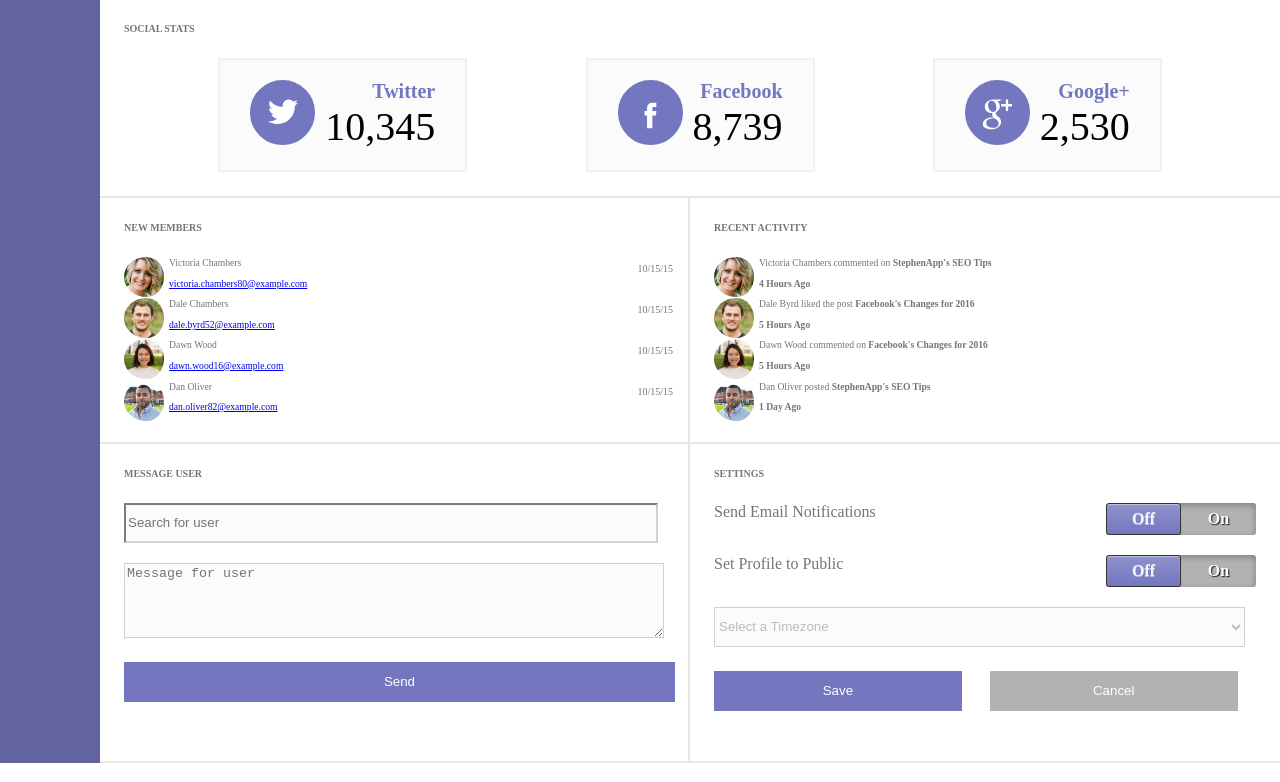
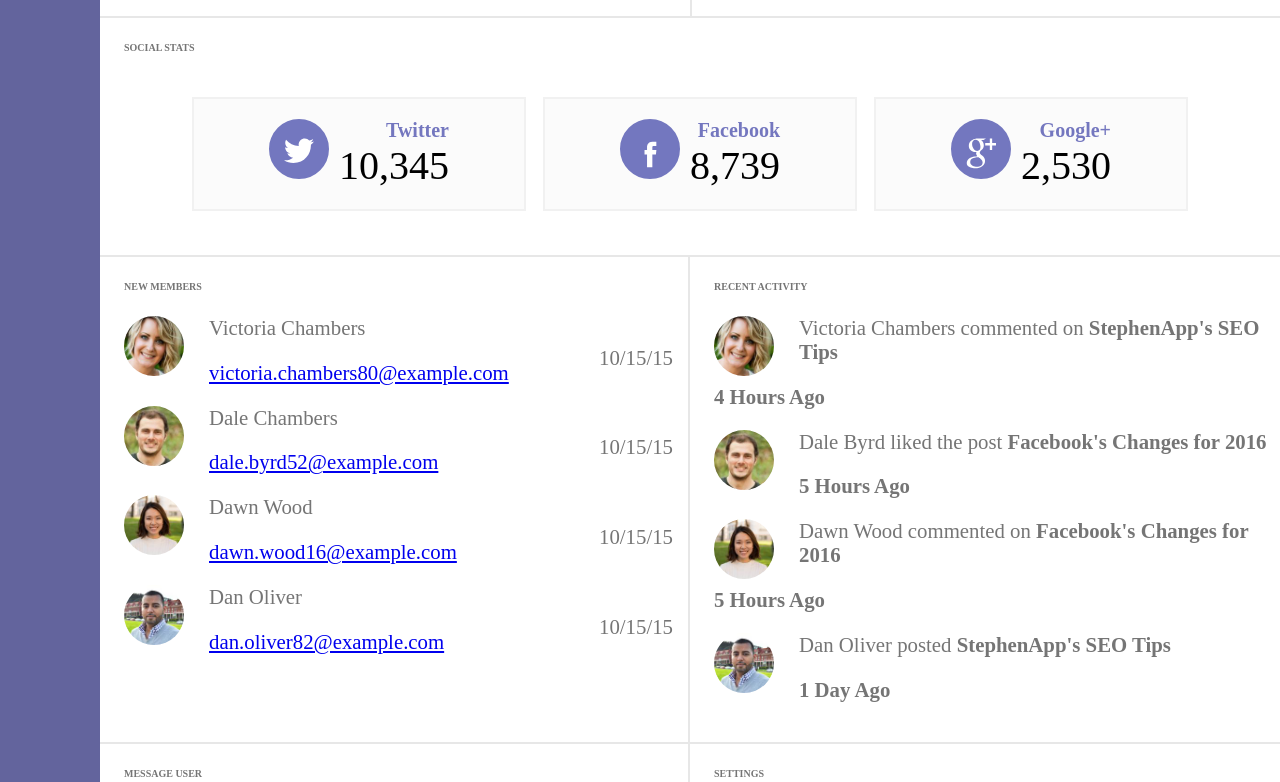
Before and after one commit to duckworthsj/Project-7, a plain HTML site: page Project 7/index.html in a window 1280 px wide. Shown: the part 1133-1915 px from the top of the page. Drawn offline with nearby package versions, Linux system fonts and the light colour scheme.

Commit message:
Update style.css

```diff
--- a/Project 7/css/style.css
+++ b/Project 7/css/style.css
@@ -54,7 +54,6 @@ ol {
 
 .dashboard-list {
     list-style-type: none;
-    padding-inline-start: none;
     margin: 2rem;
     display: flex;
     justify-content: space-evenly;
@@ -147,7 +146,6 @@ input[type="search" i] {
     color: white;
     margin-left: 1.5rem;
     margin-right: 1.5rem;
-    margin-top: none;
 }
 
 .alert-text {
@@ -167,7 +165,6 @@ input[type="search" i] {
     border-top: none;
     border-left: none;
     border-right: none;
-    border-width: 100%;
 }
 
 .traffic-header {
@@ -176,7 +173,7 @@ input[type="search" i] {
 }
 
 #traffic-chart {
-    width: 100%;
+    margin-bottom: 1.5rem;
 }
 
 .traffic-nav {
@@ -205,7 +202,6 @@ input[type="search" i] {
 /* == Daily/Mobile Grid == */
 .daily {
     grid-area: daily;
-    border-width: 100%;
 }
 
 .daily-header {
@@ -218,7 +214,6 @@ input[type="search" i] {
     border: #e7e7e7 2px solid;
     border-right: none;
     border-bottom: none;
-    border-width: 100%;
 }
 
 .mobile-header {
@@ -238,7 +233,6 @@ input[type="search" i] {
     border: #e7e7e7 2px solid;
     border-left: none;
     border-right: none;
-    border-width: 100%;
 }
 
 .social-header {
@@ -305,40 +299,31 @@ input[type="search" i] {
     border-left: none;
     border-top: none;
     border-bottom: none;
-    border-width: 100%;
 }
 
 .members-header {
     margin-left: 1.5rem;
 }
 
-.member-container {
-    display: flex;
-}
-
-.activity {
-    border-width: 100%;
-}
-
 .profile-image {
-    height: 65px;
+    height: 50px;
     border-radius: 50%;
     float: left;
-    padding-right: 25px;
+    margin-right: 25px;
 }
 
 .member-text,
 .activity-text {
-    font-size: 10px;
+    font-size: 15px;
     margin-left: 1.5rem;
     color: #757575;
 }
 
 .date {
     float: right;
-    padding-right: 400px;
+    padding-right: 300px;
     margin: -15px;
-    font-size: 20px;
+    font-size: 15px;
 }
 
 .activity {
@@ -361,7 +346,6 @@ input[type="search" i] {
     padding-right: 20px;
     border: #e7e7e7 2px solid;
     border-left: none;
-    border-width: 100%;
 }
 
 .message-header {
@@ -384,7 +368,6 @@ input[type="search" i] {
     border: #e7e7e7 2px solid;
     border-left: none;
     border-right: none;
-    border-width: 100%;
 }
 
 .settings-header {
@@ -438,6 +421,10 @@ input[type="search" i] {
     color: #bcbcbc;
 }
 
+.button-primary{
+    margin-left: 1.5rem;
+}
+
 .button-primary,
 .button-disabled {
     width: 46%;
@@ -445,7 +432,6 @@ input[type="search" i] {
     margin-bottom: 20px;
     background-color: #7477bf;
     color:  white;
-    margin-left: 1.5rem;
     box-shadow: none;
     border: none;
 }
@@ -473,7 +459,172 @@ input[type="search" i] {
     /* == Navigation Sidebar == */
     .dashboard-list {
         list-style-type: none;
-        padding-inline-start: none;
+        margin: 2rem;
+        display: block;
+
+    }
+    .nav-list {
+        padding-bottom: 2rem;
+    }
+
+    /* == Header == */
+    .header {
+        grid-area: header;
+    }
+
+    .profile-name {
+        font-size: 20px;
+    }
+
+    .profile-pic {
+        height: 30px;
+        width: 30px;
+    }
+
+    .bell-icon {
+        height: 20px;
+        width: 25px;
+    }
+
+    /* == Dashboard == */
+    .widget {
+        grid-area: dashboard;
+    }
+
+    .main-header {
+        grid-area: dashboard;
+    }
+
+    .main-header-search {
+        grid-area: dashboard;
+    }
+
+    .alert {
+        grid-area: alert;
+    }
+
+    /* == Traffic Grid == */
+    .traffic {
+        grid-area: traffic;
+    }
+
+    /* == Daily/Mobile Grid == */
+    .daily {
+        grid-area: daily;
+    }
+
+    .mobile {
+        grid-area: mobile;
+        border-top: none;
+    }
+
+    /* == Social Grid == */
+    .social {
+        grid-area: social;
+    }
+
+    .twitter,
+    .facebook,
+    .google,
+    .social-wrapper {
+        justify-content: space-evenly;
+        padding: 10px 15px;
+    }
+
+    .social-icon{
+        height: 60px;
+        width: 60px;
+    }
+
+    /* == Members/Recent Grid == */
+    .members {
+        grid-area: members;
+    }
+
+    .profile-image {
+        height: 30px;
+    }
+
+    .member-text,
+    .activity-text {
+        font-size: .6rem;
+    }
+
+    .date {
+        float: right;
+        padding-right: 30px;
+        font-size: 10px;
+    }
+
+    .activity {
+        grid-area: activity;
+        margin-top: 0px;
+        border-top: none;
+    }
+
+    /* == Message/Setting Grid == */
+
+    .form-area {
+        width: 91%;
+        height: 85px;
+    }
+
+    .settings {
+        grid-area: settings;
+    }
+
+    .strong {
+        margin-right: 0px;
+    }
+
+    .form-field {
+        width: 91%;
+    }
+
+    .button-send {
+        width: 91%;
+    }
+
+    .button {
+        width: 100px;
+    }
+
+    .timezone-field {
+        width: 85%;
+    }
+
+    .button-primary{
+        margin-left: 1.5rem;
+    }
+
+    .button-disabled {
+        margin-right: 1.5rem;
+    }
+
+    .button-primary,
+    .button-disabled {
+        width: 42%;
+    }
+}
+
+@media (min-width: 1024px) {
+    /*== Grid Styles ==*/
+    .grid-container {
+        grid-template-columns: 100px 1fr 1fr;
+        grid-template-areas:
+            "header header header"
+            "navigation dashboard dashboard"
+            "navigation alert alert"
+            "navigation traffic traffic"
+            "navigation daily mobile"
+            "navigation social social"
+            "navigation members activity"
+            "navigation message settings";
+    }
+
+    /* == Navigation Sidebar == */
+    .dashboard-list {
+        list-style-type: none;
         margin: 2rem;
         display: block;
 
@@ -524,6 +675,18 @@ input[type="search" i] {
         grid-area: social;
     }
 
+    .twitter,
+    .facebook,
+    .google,
+    .social-wrapper {
+        justify-content: space-evenly;
+        padding: 20px 75px;
+    }
+
+    .social-icon{
+        height: 60px;
+        width: 60px;
+    }
 
     /* == Members/Recent Grid == */
     .members {
@@ -531,19 +694,18 @@ input[type="search" i] {
     }
 
     .profile-image {
-        height: 40px;
-        padding-right: 5px;
+        height: 60px;
     }
 
     .member-text,
     .activity-text {
-        font-size: .6rem;
+        font-size: 1.3rem;
     }
 
     .date {
         float: right;
         padding-right: 30px;
-        font-size: 10px;
+        font-size: 1.3rem;
     }
 
     .activity {
@@ -555,22 +717,45 @@ input[type="search" i] {
     /* == Message/Setting Grid == */
 
     .form-area {
-        width: 95%;
+        width: 91%;
+        height: 85px;
     }
 
     .settings {
         grid-area: settings;
     }
 
+    .strong {
+        margin-right: 0px;
+    }
+
     .form-field {
-        width: 94%;
+        width: 91%;
+    }
+
+    .button-send {
+        width: 91%;
+    }
+
+    .button {
+        width: 100px;
     }
 
     .timezone-field {
-        width: 90%;
+        width: 85%;
+    }
+
+    .button-primary{
+        margin-left: 1.5rem;
+    }
+
+    .button-disabled {
+        margin-right: 1.5rem;
     }
 
     .button-primary,
     .button-disabled {
         width: 42%;
     }
+
+}
```
